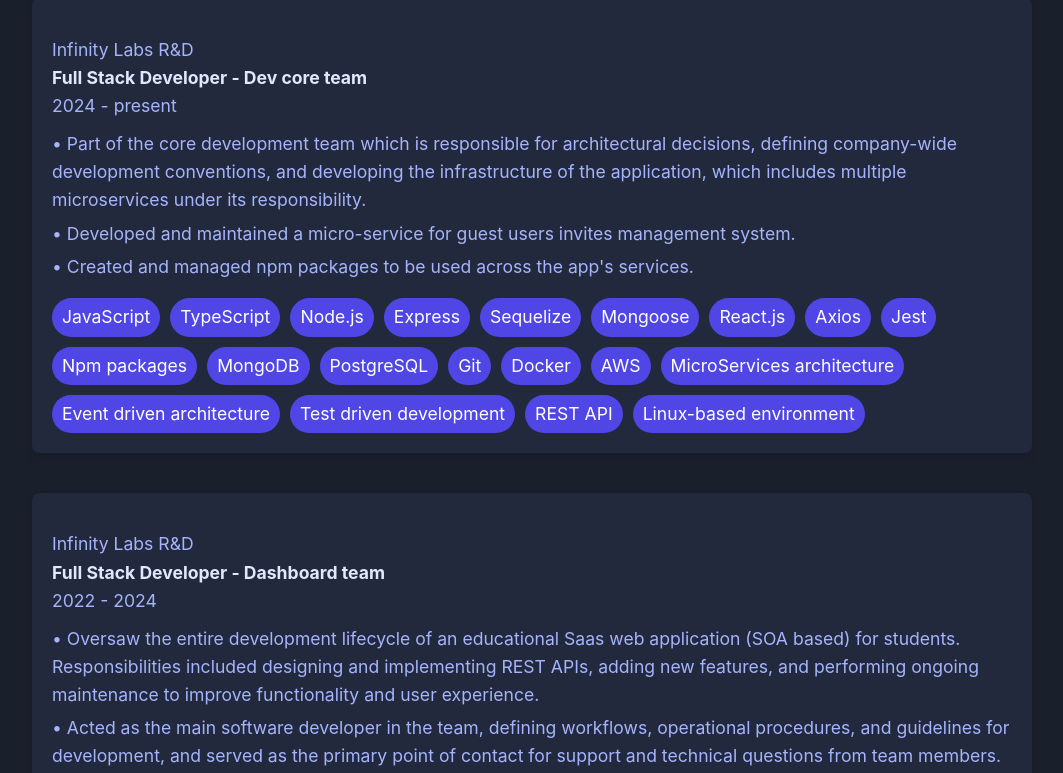
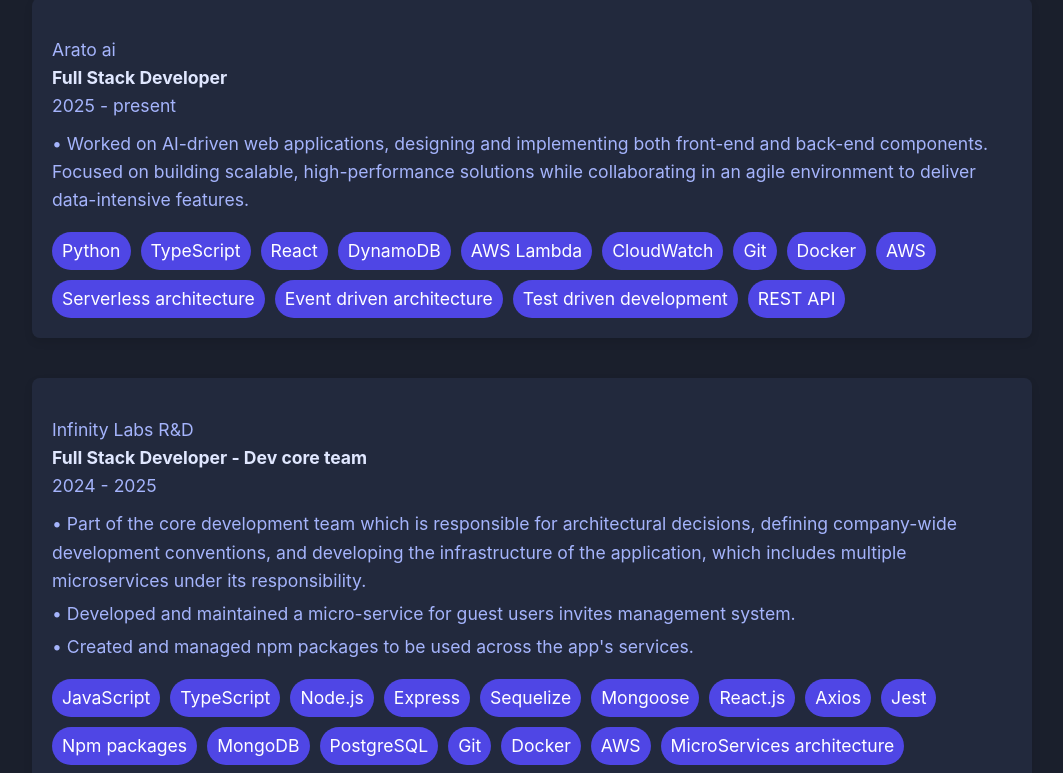
Before and after one commit to michfingerut/MichalFProtfolio, a React (Create React App) app: page / in a window 1280 px wide. Shown: the part 1340-2113 px from the top of the page, without its empty margins (108-1171 px from the left). Built offline with nearby package versions, Linux system fonts and the light colour scheme.

Commit message:
add arato to work exp

```diff
--- a/src/components/experience/Experience.jsx
+++ b/src/components/experience/Experience.jsx
@@ -4,7 +4,7 @@
 // Internal modules
 import ExperienceSection from './ExperienceSection';
 import { ExpContainer } from '../../styles/expStyles';
-import { infinityExp } from './experienceInfo';
+import { workExp } from './experienceInfo';
 import TechFilter from './TechFilter';
 
 function Experience() {
@@ -13,7 +13,7 @@
       <ExpContainer>
         <h1>Experience</h1>
         <TechFilter />
-        <ExperienceSection experience={infinityExp} />
+        <ExperienceSection experience={workExp} />
       </ExpContainer>
     </Element>
   );
--- a/src/components/experience/TechFilter.jsx
+++ b/src/components/experience/TechFilter.jsx
@@ -3,7 +3,7 @@
 
 // Internal modules
 import { useDebounce } from '../utils/CustomHooks';
-import { infinityExp } from './experienceInfo';
+import { workExp } from './experienceInfo';
 import {
   ResultItem,
   ResultsContainer,
@@ -50,7 +50,7 @@
   const techItems = useMemo(() => {
     const set = new Set();
 
-    infinityExp.forEach((exp) => {
+    workExp.forEach((exp) => {
       exp.techStack.forEach((item) => {
         set.add(item);
       });
--- a/src/components/experience/experienceInfo.js
+++ b/src/components/experience/experienceInfo.js
@@ -27,11 +27,34 @@
   'Linux-based environment',
 ];
 
-export const infinityExp = [
+export const workExp = [
+  {
+    title: 'Full Stack Developer',
+    company: 'Arato ai',
+    period: '2025 - present',
+    descriptions: [
+      'Worked on AI-driven web applications, designing and implementing both front-end and back-end components. Focused on building scalable, high-performance solutions while collaborating in an agile environment to deliver data-intensive features.',
+    ],
+    techStack: [
+      'Python',
+      'TypeScript',
+      'React',
+      'DynamoDB',
+      'AWS Lambda',
+      'CloudWatch',
+      'Git',
+      'Docker',
+      'AWS',
+      'Serverless architecture',
+      'Event driven architecture',
+      'Test driven development',
+      'REST API',
+    ],
+  },
   {
     title: 'Full Stack Developer - Dev core team',
     company: 'Infinity Labs R&D',
-    period: '2024 - present',
+    period: '2024 - 2025',
     descriptions: [
       'Part of the core development team which is responsible for architectural decisions, defining company-wide development conventions, and developing the infrastructure of the application, which includes multiple microservices under its responsibility.',
       'Developed and maintained a micro-service for guest users invites management system.',
```
Also changed, not shown: 1 other file (tests, documents, lock files or other folders).
